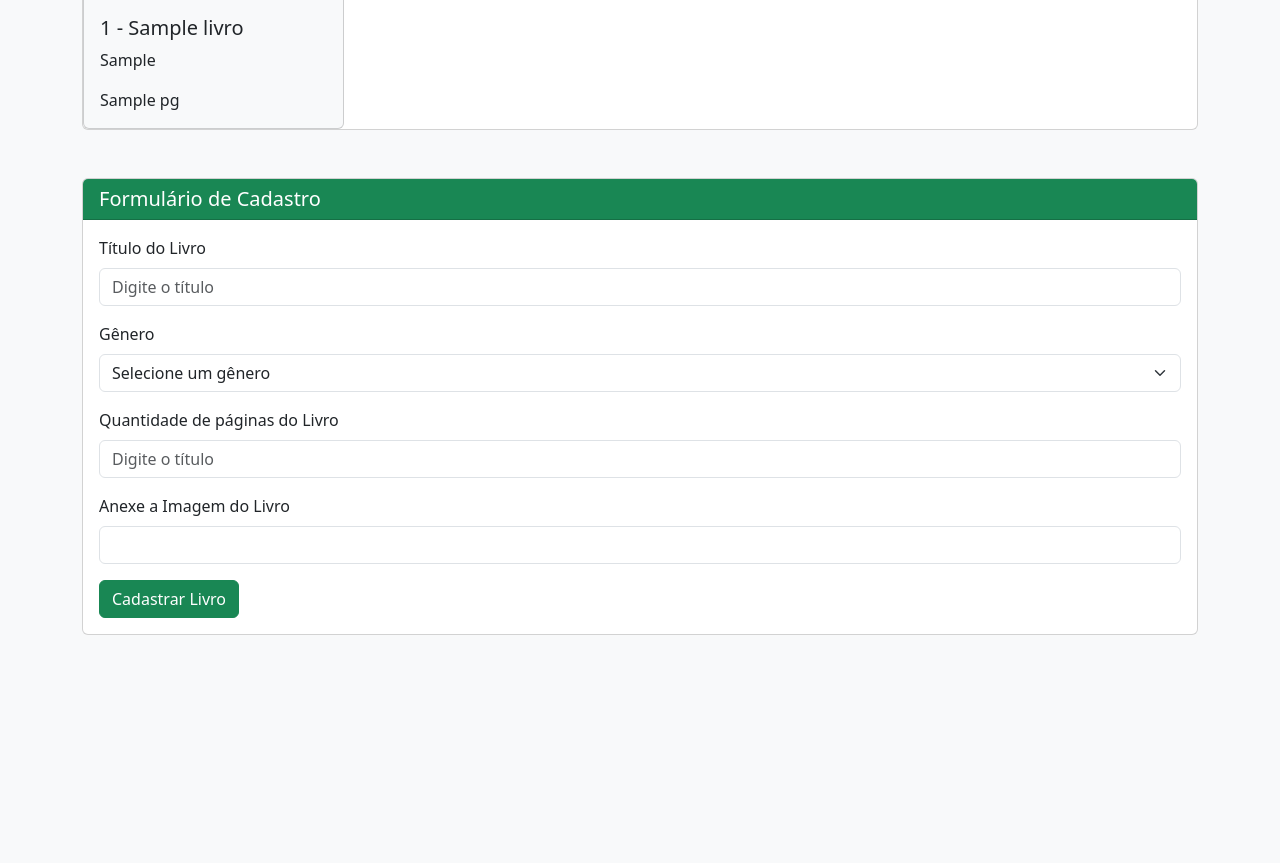
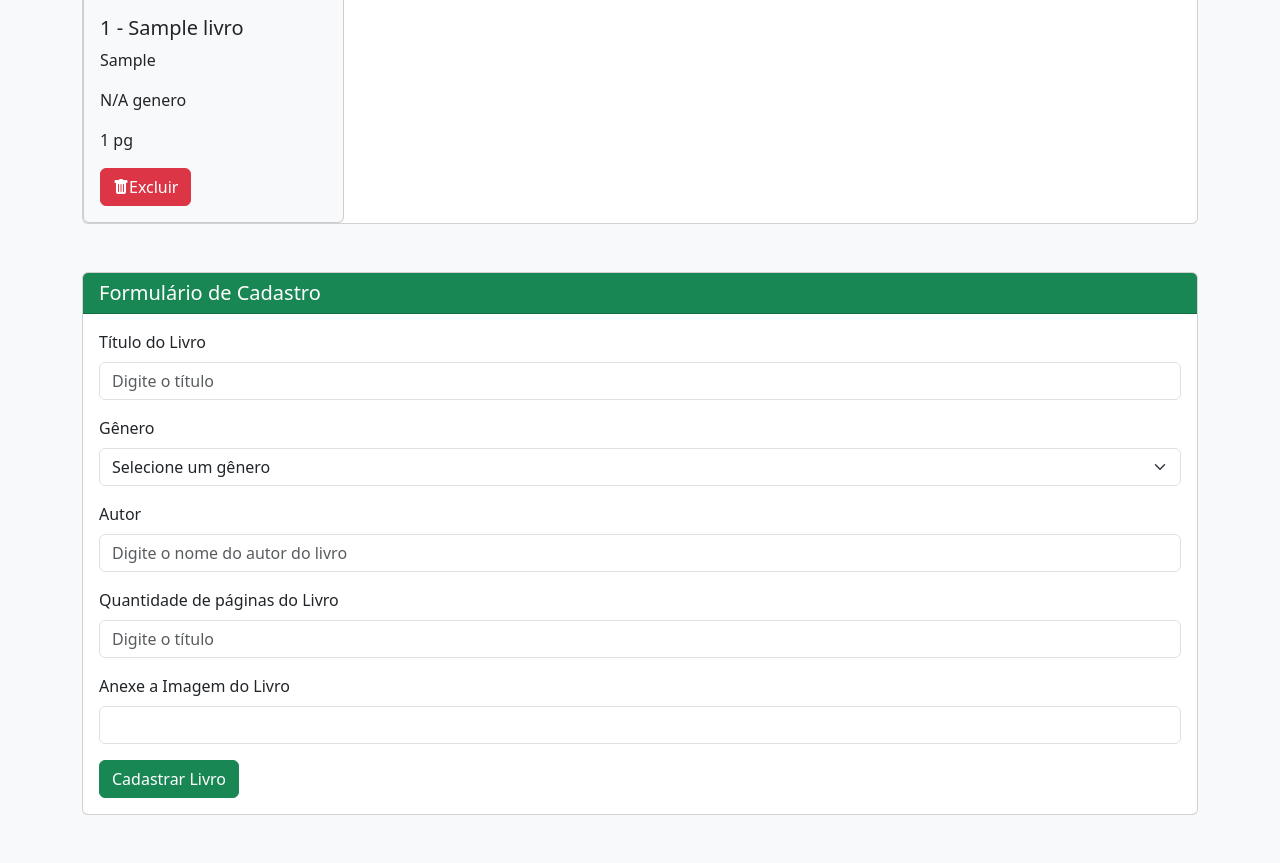
Before and after one commit to GiKassime/Linguagem-Programacao-Web, a PHP site: page / in a window 1280 px wide. Shown: the part 505-1368 px from the top of the page. Before the commit the page ends 1140 px from the top, so only its background shows below. Run offline with PHP 8.4, Linux system fonts and the light colour scheme; tables that the repository leaves empty or names only in its code hold one stand-in row (values such as "Sample post"); grey boxes marked "Sample" are stand-in pictures; data that the repository does not hold is empty.

Commit message:
Aula 6 , update:  biblioteca

```diff
--- a/2Bimestre/aula3/biblioteca/index.php
+++ b/2Bimestre/aula3/biblioteca/index.php
@@ -11,10 +11,13 @@ if (isset($_POST['titulo'])) {
     $genero = $_POST['genero'];
     $paginas = $_POST['paginas'];
     $img = $_POST['img'];
+    $autor = $_POST['autor'];
     //Inserir os dados no bdd
-    $sql = "INSERT INTO livros (titulo, genero, qtd_paginas, link_img) VALUES (?,?,?,?);";
+    $sql = "INSERT INTO livros (titulo, genero, qtd_paginas, link_img,autor) VALUES (?,?,?,?,?);";
     $statement = $con->prepare($sql);
-    $statement->execute(array($titulo, $genero, $paginas, $img));
+    $statement->execute(array($titulo, $genero, $paginas, $img,$autor));
+    //redirecionar a mesma página a fim de limpar o buffer do navegador
+    header('Location: index.php');
 }
 ?>
 <!DOCTYPE html>
@@ -26,6 +29,7 @@ if (isset($_POST['titulo'])) {
     <title>Cadastro de Livros</title>
     <!-- Bootstrap 5 CDN -->
     <link href="https://cdn.jsdelivr.net/npm/bootstrap@5.3.0/dist/css/bootstrap.min.css" rel="stylesheet">
+    <link rel="stylesheet" href="https://cdn.jsdelivr.net/npm/bootstrap-icons@1.8.1/font/bootstrap-icons.css">
 </head>
 
 <body class="bg-light">
@@ -50,16 +54,37 @@ if (isset($_POST['titulo'])) {
                 $statement->execute();
                 $matriz = $statement->fetchAll();
 
-                foreach ($matriz as $livro) {
+                foreach ($matriz as $chave => $livro) {
+                    $chave ++;
+                    switch ($livro['genero']) {
+                        case 'D':
+                            $genero = "Drama";
+                            break;
+                        case 'F':
+                            $genero = "Ficção";
+                            break;
+                        case 'R':
+                            $genero = "Romance";
+                            break;
+                        case 'O':
+                            $genero = "Outros";
+                            break;
+                        default:
+                            $genero = "N/A genero";
+                            break;
+                    }
                     echo "
                     <div class='col'>
                         <div class='card h-100 bg-light'>
 
                             <img src='{$livro['link_img']}' alt='Imagem do Livro' class='card-img-top' style='height: 300px; object-fit: cover;'>
                             <div class='card-body'>
-                                <h5 class='card-title'>{$livro['id']} - {$livro['titulo']}</h5>
-                                <p class='card-text'>{$livro['genero']}</p>
+                                <h5 class='card-title'>{$chave} - {$livro['titulo']}</h5>
+                                <p class='card-text'>". $livro['autor'] ."</p>
+                                <p class='card-text'>{$genero}</p>
                                 <p class='card-text'>{$livro['qtd_paginas']} pg</p>
+                                <a href='excluir.php?id={$livro['id']}' onclick='return ".'confirm("Confirma a exclusão?")'.";' class='btn btn-danger bi bi-trash-fill '>Excluir</a>
+
                             </div>
                         </div>
                     </div>";
@@ -76,10 +101,10 @@ if (isset($_POST['titulo'])) {
                 <h5 class="mb-0">Formulário de Cadastro</h5>
             </div>
             <div class="card-body">
-                <form action="index.php" method="POST">
+                <form action="index.php" method="POST" >
                     <div class="mb-3">
                         <label for="titulo" class="form-label">Título do Livro</label>
-                        <input type="text" class="form-control" name="titulo" id="titulo" placeholder="Digite o título" required>
+                        <input type="text" class="form-control" name="titulo" id="titulo" placeholder="Digite o título"  required>
                     </div>
 
                     <div class="mb-3">
@@ -91,6 +116,10 @@ if (isset($_POST['titulo'])) {
                             <option value="R">Romance</option>
                             <option value="O">Outros</option>
                         </select>
+                    </div>
+                    <div class="mb-3">
+                        <label for="autor" class="form-label">Autor</label>
+                        <input type="text" class="form-control"  name="autor" id="autor" placeholder="Digite o nome do autor do livro" required>
                     </div>
                     <div class="mb-3">
                         <label for="paginas" class="form-label">Quantidade de páginas do Livro</label>
```
Also changed, not shown: 2Bimestre/aula3/biblioteca/banco.sql (added, +13 -0 lines), 2Bimestre/aula3/biblioteca/excluir.php (added, +19 -0 lines), 2Bimestre/aula3/biblioteca/processa.php (added, +8 -0 lines), 1 other file.
